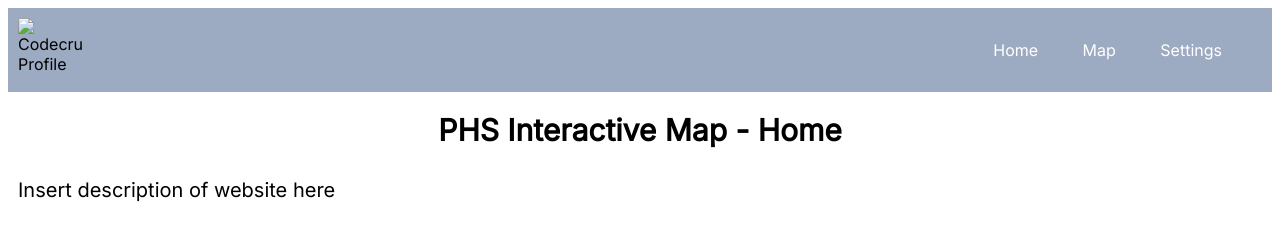
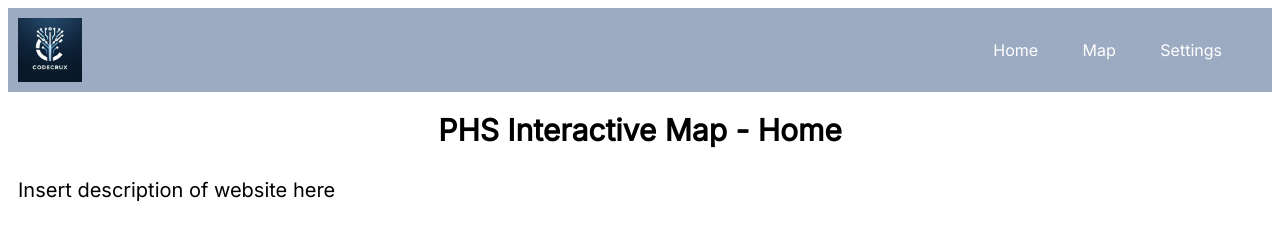
Before and after one commit to CodingMaster121/PHSInteractiveMap, a plain HTML site: page docs/index.html in a window 1280 px wide. Drawn offline with Linux system fonts and the light colour scheme; the site is published under a folder, as on GitHub Pages, so addresses that start at the root find nothing.

Commit message:
Attempting to fix logo image

```diff
--- a/docs/index.html
+++ b/docs/index.html
@@ -10,7 +10,7 @@
     <header>
         <div class="website_header">
             <nav>
-                <img src="/images/codecrux_profile.png" alt="Codecrux Profile"/>
+                <img src="images/codecrux_profile.png" alt="Codecrux Profile"/>
                 <ul>
                     <li class="current_page">
                         <a href="#">Home</a>
```
Also changed, not shown: docs/images/codecrux_profile.png (renamed from images/codecrux_profile.png).
